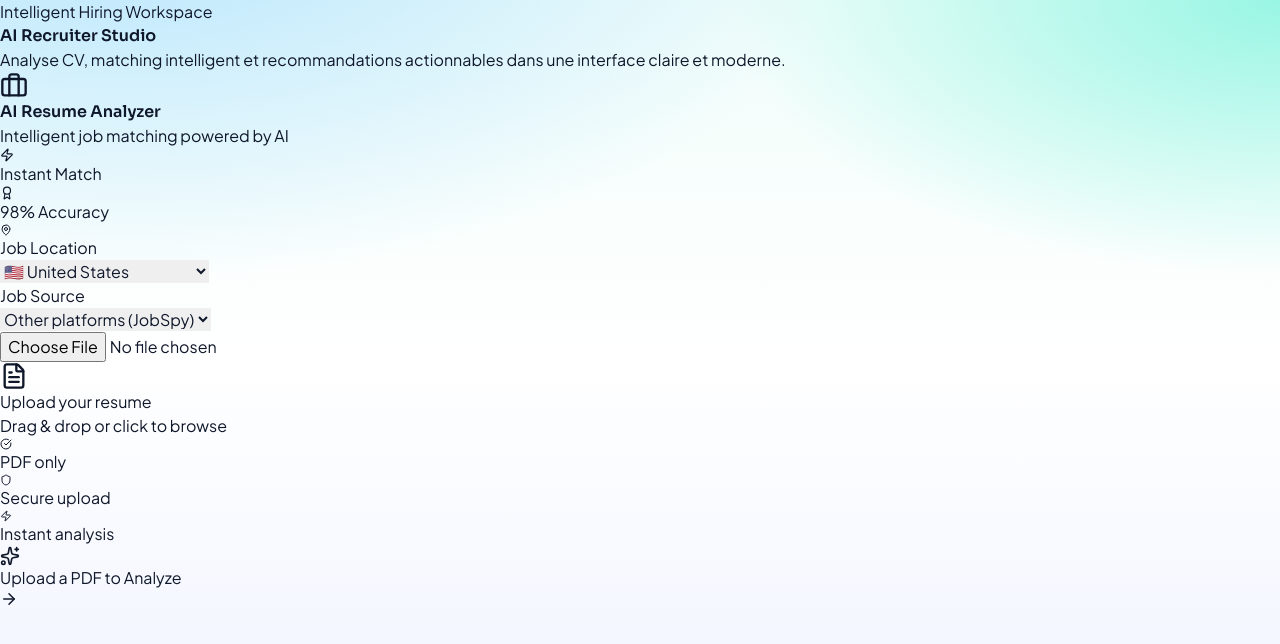
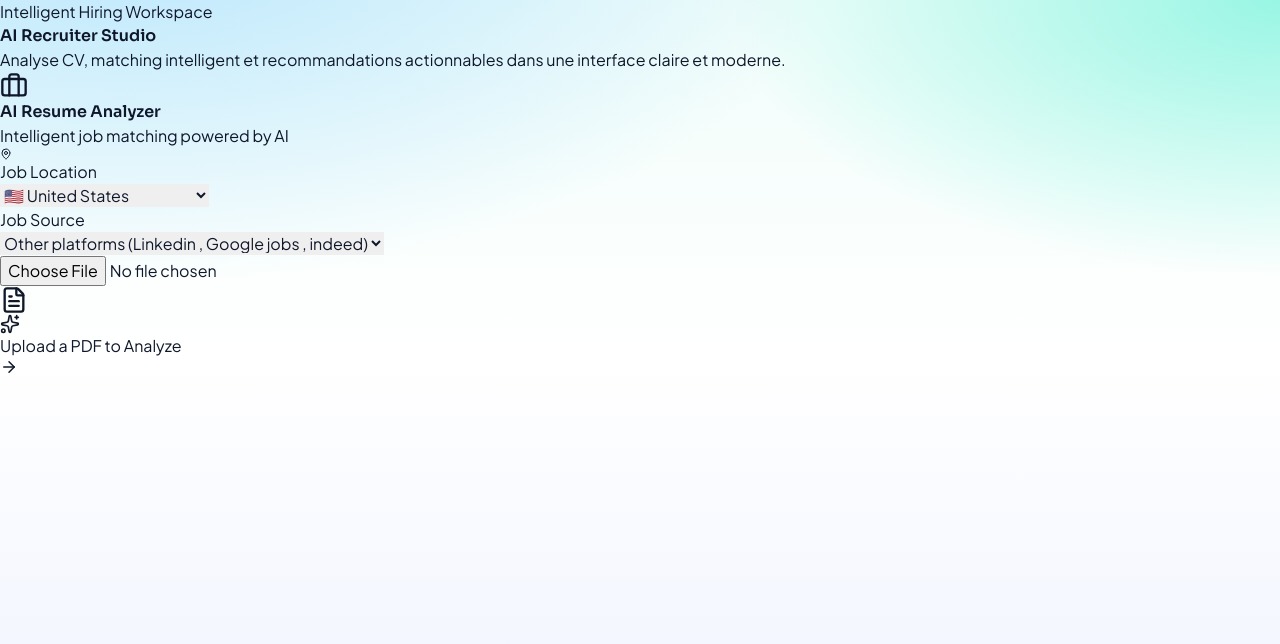
Before and after one commit to oumayma728/recruiter_agency, a React app in the folder frontend/: page / in a window 1280 px wide. Shown: the top 644 px of the page. Built offline with nearby package versions, Linux system fonts and the light colour scheme; the HTML template or start-up script is replaced by a standard one.

Commit message:
Added validate CV function

```diff
--- a/frontend/components/FileUpload.jsx
+++ b/frontend/components/FileUpload.jsx
@@ -2,8 +2,8 @@ import { useState } from 'react';
 import { FileText, X, CheckCircle, MapPin, Briefcase, Sparkles, ArrowRight, Shield, Zap, Award } from 'lucide-react';
 
 function FileUpload({
-  onFileSelect,
-  onAnalyze,
+  onFileSelect, // Callback when file is selected
+  onAnalyze, //Callback when analyze button is clicked
   loading,
   selectedCountry,
   onCountryChange,
@@ -27,8 +27,8 @@ function FileUpload({
   ];
 
   const handleFileChange = async (e) => {
-    const file = e.target.files[0];
-    if (file && file.type === 'application/pdf') {
+    const file = e.target.files[0]; //get the first file from the input
+    if (file && file.type === 'application/pdf') { //checks if the file is a PDF
       // Simulate upload progress
       for (let i = 0; i <= 100; i += 20) {
         setTimeout(() => setUploadProgress(i), i * 10);
@@ -119,27 +119,17 @@ function FileUpload({
                 </div>
               </div>
 
-              {/* Feature Badges */}
-              <div className="flex gap-2">
-                <div className="flex items-center gap-1.5 bg-white/10 backdrop-blur-sm px-3 py-1.5 rounded-full">
-                  <Zap size={14} className="text-yellow-400" />
-                  <span className="text-black/90 text-xs font-medium">Instant Match</span>
-                </div>
-                <div className="flex items-center gap-1.5 bg-white/10 backdrop-blur-sm px-3 py-1.5 rounded-full">
-                  <Award size={14} className="text-purple-400" />
-                  <span className="text-black/90 text-xs font-medium">98% Accuracy</span>
-                </div>
-              </div>
             </div>
           </div>
 
           {/* Content */}
-          <div className="p-8">
+          <div className="p-4 sm:p-6 lg:p-8">
 
             {/* Country Selector - Premium Design */}
-            <div className="mb-8">
+            <div className="mb-8 grid grid-cols-1 md:grid-cols-2 gap-6">
+                <div>
               <label className="block text-xs font-bold text-gray-500 uppercase tracking-wider mb-3">
-                <MapPin size={12} className="inline mr-1.5 mb-0.5" />
+                <MapPin size={12} className="inline mr-2 mb-0.5" />
                 Job Location
               </label>
               <div className="relative group">
@@ -164,7 +154,7 @@ function FileUpload({
 
               </div>
 
-              <label className="block text-xs font-bold text-gray-500 uppercase tracking-wider mb-3 mt-4">
+              <label className="block text-xs font-bold text-gray-500 uppercase tracking-wider mb-3 ">
                 Job Source
               </label>
               <div className="relative group">
@@ -176,12 +166,13 @@ function FileUpload({
                           appearance-none cursor-pointer hover:bg-gray-100 transition-all duration-200
                           group-hover:border-gray-200 font-medium"
                 >
-                  <option value="platforms">Other platforms (JobSpy)</option>
-                  <option value="keejob">Keejob only</option>
+                  <option value="platforms">Other platforms (Linkedin , Google jobs , indeed)</option>
+                  <option value="keejob">Keejob (Tunisia) </option>
                 </select>
               </div>
             </div>
-
+            </div>
+</div>
             {/* File Upload Area */}
             {!selectedFile ? (
               <div
@@ -220,34 +211,12 @@ function FileUpload({
                     `}>
                       <FileText className="text-slate-700" size={28} />
                     </div>
-
-                    <div>
-                      <p className="text-xl font-bold text-gray-800 mb-1">
-                        {isDragging ? 'Drop your PDF here' : 'Upload your resume'}
-                      </p>
-                      <p className="text-gray-500 text-sm">
-                        {isDragging ? 'Release to upload' : 'Drag & drop or click to browse'}
-                      </p>
-                      <div className="mt-4 flex items-center justify-center gap-4 text-xs text-gray-400">
-                        <span className="flex items-center gap-1">
-                          <CheckCircle size={12} /> PDF only
-                        </span>
-                        <span className="w-1 h-1 bg-gray-300 rounded-full" />
-                        <span className="flex items-center gap-1">
-                          <Shield size={12} /> Secure upload
-                        </span>
-                        <span className="w-1 h-1 bg-gray-300 rounded-full" />
-                        <span className="flex items-center gap-1">
-                          <Zap size={12} /> Instant analysis
-                        </span>
-                      </div>
-                    </div>
                   </div>
                 </label>
               </div>
             ) : (
               /* Selected File Preview - Premium */
-              <div className="space-y-5 animate-in slide-in-from-bottom duration-300">
+              <div className="space-y-6 p-4 animate-in slide-in-from-bottom duration-300">
                 {/* File Info Card */}
                 <div className="relative overflow-hidden bg-gradient-to-r from-green-50 to-emerald-50 rounded-2xl border border-green-200 p-5">
                   <div className="absolute top-0 right-0 w-32 h-32 bg-green-200 rounded-full filter blur-3xl opacity-20" />
@@ -287,23 +256,6 @@ function FileUpload({
                   </div>
                 </div>
 
-                {/* Trust Badges */}
-                <div className="flex items-center justify-center gap-6 pt-2">
-                  <div className="flex items-center gap-2 text-xs text-gray-400">
-                    <Shield size={14} />
-                    <span>SSL Encrypted</span>
-                  </div>
-                  <div className="w-px h-4 bg-gray-200" />
-                  <div className="flex items-center gap-2 text-xs text-gray-400">
-                    <Award size={14} />
-                    <span>AI-Powered</span>
-                  </div>
-                  <div className="w-px h-4 bg-gray-200" />
-                  <div className="flex items-center gap-2 text-xs text-gray-400">
-                    <Zap size={14} />
-                    <span>Real-time matching</span>
-                  </div>
-                </div>
               </div>
             )}
 
@@ -359,7 +311,6 @@ function FileUpload({
 
         </div>
       </div>
-    </div>
   );
 }
 
```
Also changed, not shown: 1 other file (tests, documents, lock files or other folders). Lines whose indentation alone changed are shown as unchanged.
